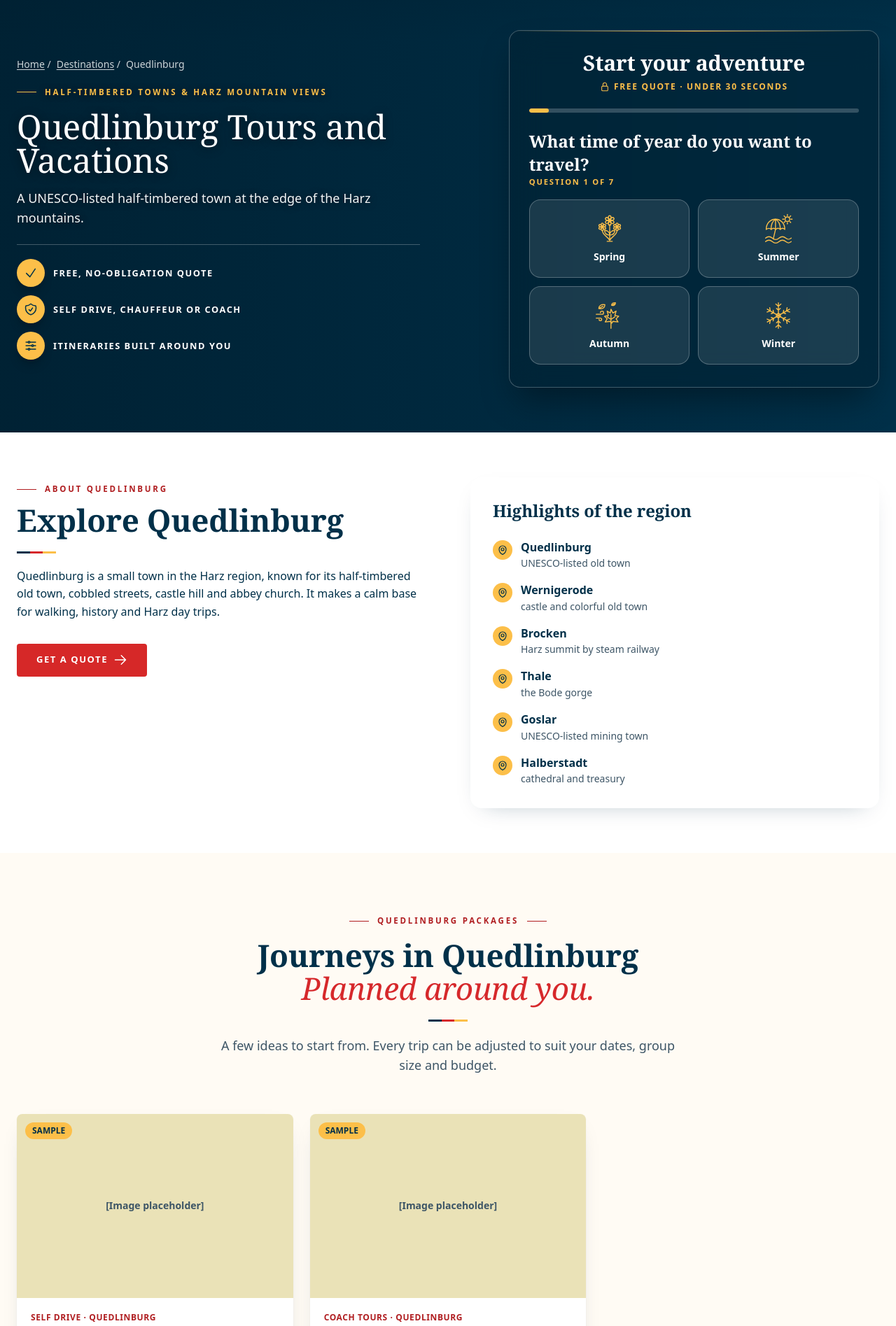
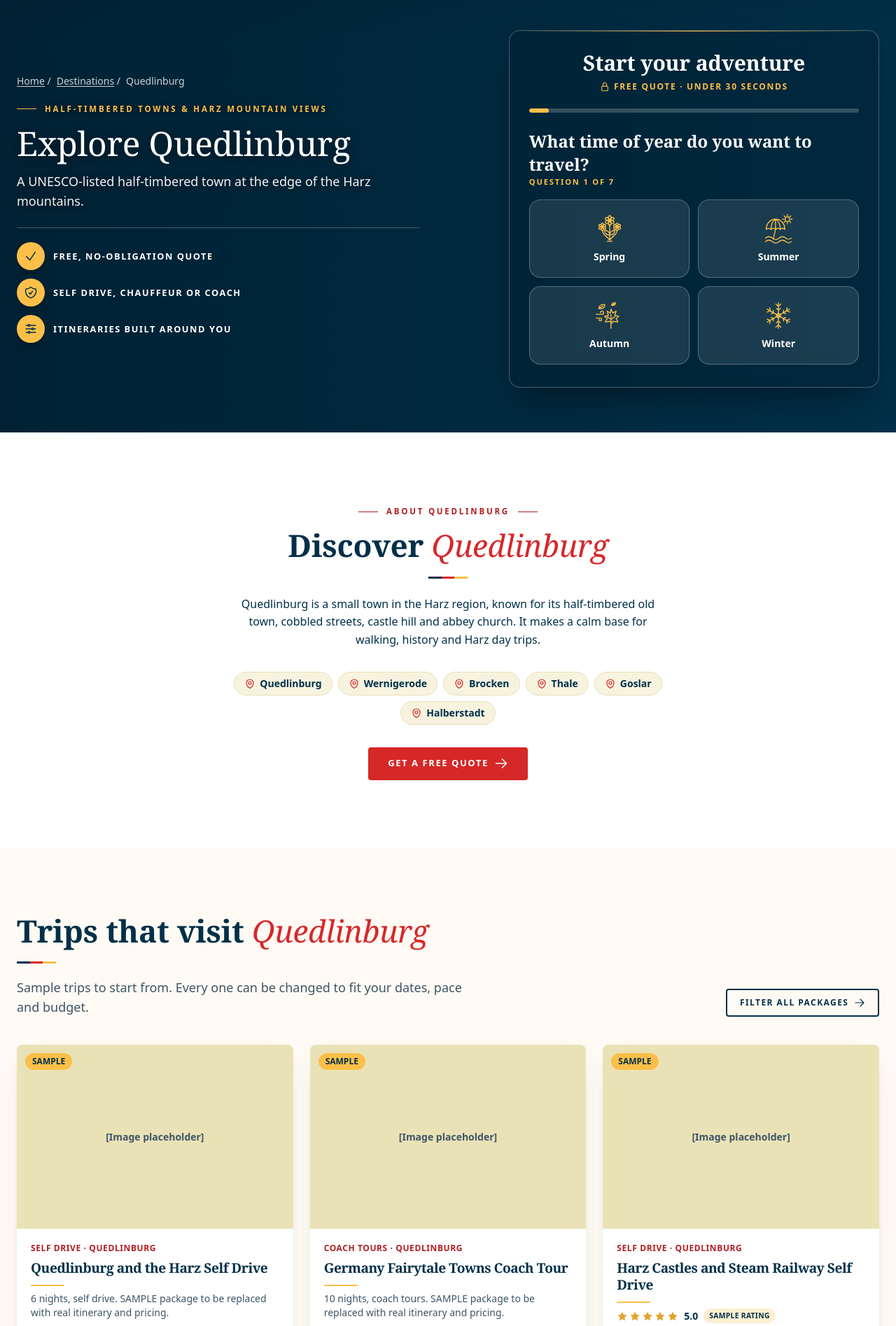
Before and after one commit to xfranzce/go-germany-tours, a Laravel app: page /destinations/quedlinburg in a window 1280 px wide. Shown: the part 101-1996 px from the top of the page at 70% size. Run offline with Laravel 12, Linux system fonts and the light colour scheme; data comes from the database, SQL or seed files in the repository; tables that the repository leaves empty hold one stand-in row (values such as "Sample post"); style sheets or scripts are compiled from the project's sources; parts of the project's set-up code (start-up, migrations or seed data) failed here and were passed over; some libraries are stand-ins or nearby versions; some web fonts are replaced.

Commit message:
Destinations pages like gobelgiumtrips.com; 5 tours per destination
Co-Authored-By: Claude Sonnet 5.5 <noreply@anthropic.com>

```diff
--- a/app/Http/Controllers/DestinationController.php
+++ b/app/Http/Controllers/DestinationController.php
@@ -8,7 +8,7 @@ use App\Models\Page;
 use App\Models\Testimonial;
 use App\Support\Seo;
 
-/** /destinations overview (one block per region, like goeurotours.com) and one page per destination. */
+/** /destinations overview and one page per destination (layout modelled on gobelgiumtrips.com/destinations). */
 class DestinationController extends Controller
 {
     public function index()
@@ -32,7 +32,7 @@ class DestinationController extends Controller
 
         return view('destinations.show', $this->shared() + [
             'destination' => $destination, 'packages' => $packages,
-            'others' => Destination::active()->where('id', '!=', $destination->id)->get(),
+            'others' => Destination::active()->where('id', '!=', $destination->id)->withCount(['packages' => fn ($q) => $q->published()])->get(),
             'seo' => Seo::make($destination->seo_title ?: $destination->name.' Tours and Vacations', $destination->meta_description ?: $destination->summary, [
                 'image' => $destination->image,
                 'breadcrumbs' => [['name' => 'Home', 'url' => url('/')], ['name' => 'Destinations', 'url' => route('destinations.index')], ['name' => $destination->name, 'url' => route('destinations.show', $destination->slug)]],
--- a/database/seeders/DatabaseSeeder.php
+++ b/database/seeders/DatabaseSeeder.php
@@ -18,6 +18,7 @@ class DatabaseSeeder extends Seeder
             TourTypeFaqSeeder::class,
             ImageSeeder::class,
             TravelStyleSeeder::class,
+            FiveToursPerDestinationSeeder::class,
             MoreBlogPostsSeeder::class,
         ]);
     }
--- a/resources/views/destinations/show.blade.php
+++ b/resources/views/destinations/show.blade.php
@@ -1,47 +1,88 @@
 @extends('layouts.app')
 
+{{-- One destination, laid out like gobelgiumtrips.com/destinations/bruges: quiz hero, "Discover X", the trips that visit it,
+     more destinations, and a "Ready for X?" closing band. --}}
 @section('content')
 @include('partials.collection-hero', [
     'heroImage' => $destination->image, 'eyebrow' => $destination->tagline ?: 'Discover '.$destination->name,
-    'title' => $destination->name.' Tours and Vacations', 'lead' => $destination->summary,
+    'title' => 'Explore '.$destination->name, 'lead' => $destination->summary,
     'crumbs' => [['Home', route('home')], ['Destinations', route('destinations.index')], [$destination->name, null]],
 ])
 @php $places = $destination->placeList(); @endphp
-<div class="container-x grid items-start gap-10 py-12 lg:grid-cols-2 lg:gap-16 lg:py-16">
-    <section aria-labelledby="about-dest">
-        <p class="eyebrow text-brand-red-dark">About {{ $destination->name }}</p>
-        <h2 id="about-dest" class="mt-3">Explore {{ $destination->name }}</h2>
-        <span class="flag-rule" aria-hidden="true"></span>
-        <div class="prose-ggt mt-5">{!! $destination->description !!}</div>
-        <x-button class="mt-8" data-title="Get a quote: {{ $destination->name }}" data-prefill="Interested in: {{ $destination->name }}."
-                  @click="$store.modal.show({form:'package_quote', ...$el.dataset})">Get a Quote <x-icon name="arrow-right" class="w-5 h-5"/></x-button>
-    </section>
-    @if($places)
-        <section class="rounded-2xl bg-white p-6 shadow-card sm:p-8" aria-labelledby="dest-places">
-            <h2 id="dest-places" class="text-2xl">Highlights of the region</h2>
-            <ul class="mt-6 space-y-4">
+
+{{-- ABOUT --}}
+<section class="bg-white py-16 sm:py-24" aria-labelledby="about-dest">
+    <div class="container-x max-w-3xl text-center">
+        <p class="eyebrow centered text-brand-red-dark">About {{ $destination->name }}</p>
+        <h2 id="about-dest" class="mt-4">Discover <em class="font-medium italic text-brand-red">{{ $destination->name }}</em></h2>
+        <span class="flag-rule centered" aria-hidden="true"></span>
+        @if($destination->description)<div class="prose-ggt mx-auto mt-6 text-left sm:text-center">{!! $destination->description !!}</div>
+        @elseif($destination->summary)<p class="mt-6 text-lg text-ink-soft">{{ $destination->summary }}</p>@endif
+        @if($places)
+            <ul class="mt-8 flex flex-wrap justify-center gap-2" aria-label="Highlights of the region">
                 @foreach($places as [$name, $note])
-                    <li class="flex items-start gap-3">
-                        <span class="mt-0.5 grid size-7 shrink-0 place-items-center rounded-full bg-brand-gold text-brand-navy" aria-hidden="true"><x-icon name="pin" class="size-4"/></span>
-                        <span><span class="block font-bold text-brand-navy">{{ $name }}</span>@if($note)<span class="block text-sm text-ink-soft">{{ $note }}</span>@endif</span>
-                    </li>
+                    <li class="inline-flex items-center gap-1.5 rounded-full border border-brand-custard bg-brand-custard-light px-3.5 py-1.5 text-sm font-semibold text-brand-navy" @if($note) title="{{ $note }}" @endif>
+                        <x-icon name="pin" class="size-4 text-brand-red"/>{{ $name }}</li>
                 @endforeach
             </ul>
-        </section>
-    @endif
-</div>
-<section class="bg-brand-cream py-14 sm:py-20" aria-labelledby="dest-pkgs">
+        @endif
+        <x-button class="mt-8" data-title="Get a quote: {{ $destination->name }}" data-prefill="Interested in: {{ $destination->name }}."
+                  @click="$store.modal.show({form:'package_quote', ...$el.dataset})">Get a free quote <x-icon name="arrow-right" class="w-5 h-5"/></x-button>
+    </div>
+</section>
+
+{{-- TRIPS --}}
+<section class="bg-brand-cream py-16 sm:py-24" aria-labelledby="dest-pkgs">
     <div class="container-x">
-        <x-section-heading id="dest-pkgs" :eyebrow="$destination->name.' packages'" :title="'Journeys in '.$destination->name" emphasis="Planned around you."
-            intro="A few ideas to start from. Every trip can be adjusted to suit your dates, group size and budget."/>
+        <div class="mb-10 flex flex-wrap items-end justify-between gap-6">
+            <div class="max-w-2xl">
+                <h2 id="dest-pkgs">Trips that visit <em class="font-medium italic text-brand-red">{{ $destination->name }}</em></h2>
+                <span class="flag-rule" aria-hidden="true"></span>
+                <p class="mt-5 text-base text-ink-soft sm:text-lg">Sample trips to start from. Every one can be changed to fit your dates, pace and budget.</p>
+            </div>
+            <x-button :href="route('packages.index', ['destination' => $destination->slug])" variant="outline" size="sm">Filter all packages <x-icon name="arrow-right" class="h-4 w-4"/></x-button>
+        </div>
         @if($packages->isEmpty())<p class="text-ink-soft">No packages listed here yet. Ask us for a tailored trip.</p>
         @else<div class="grid gap-6 md:grid-cols-2 lg:grid-cols-3">@foreach($packages as $p)<x-package-card :package="$p"/>@endforeach</div>@endif
-        <p class="mt-8 text-ink-soft">Also explore:
-            @foreach($others as $o)<a class="underline font-bold" href="{{ route('destinations.show', $o->slug) }}">{{ $o->name }}</a>{{ $loop->last ? '' : ', ' }}@endforeach
-        </p>
     </div>
 </section>
-@include('partials.sections.how')
-@include('partials.sections.reviews')
-@include('partials.sections.faq')
+
+{{-- MORE DESTINATIONS --}}
+@if($others->isNotEmpty())
+<section class="bg-white py-16 sm:py-24" aria-labelledby="dest-more">
+    <div class="container-x">
+        <h2 id="dest-more">More destinations to <em class="font-medium italic text-brand-red">explore</em></h2>
+        <span class="flag-rule" aria-hidden="true"></span>
+        <ul class="mt-10 grid gap-5 sm:grid-cols-2 lg:grid-cols-3">
+            @foreach($others as $o)
+                <li>
+                    <a href="{{ route('destinations.show', $o->slug) }}" class="group relative isolate flex min-h-56 flex-col justify-end overflow-hidden rounded-2xl bg-brand-navy p-6 text-white shadow-card">
+                        @if($o->image)<x-picture :path="$o->image" sizes="(min-width: 1024px) 30vw, (min-width: 640px) 50vw, 100vw" class="absolute inset-0 -z-20 h-full w-full object-cover transition duration-700 group-hover:scale-105"/>@endif
+                        <span class="absolute inset-0 -z-10 bg-gradient-to-t from-brand-navy-dark/90 via-brand-navy-dark/35 to-transparent" aria-hidden="true"></span>
+                        <span class="font-display text-3xl font-semibold">{{ $o->name }}</span>
+                        <span class="mt-1 text-sm text-white/85">{{ $o->packages_count }} {{ Str::plural('tour', $o->packages_count) }}</span>
+                        <span class="mt-3 inline-flex items-center gap-2 text-xs font-extrabold uppercase tracking-[0.16em] text-brand-gold">Explore <x-icon name="arrow-right" class="h-4 w-4 transition group-hover:translate-x-1"/></span>
+                    </a>
+                </li>
+            @endforeach
+        </ul>
+    </div>
+</section>
+@endif
+
+{{-- READY FOR X? --}}
+<section class="bg-brand-cream py-16 text-center sm:py-24" aria-labelledby="dest-ready">
+    <div class="container-x max-w-2xl">
+        <p class="eyebrow centered text-brand-red-dark">{{ $destination->name }}</p>
+        <h2 id="dest-ready" class="mt-4">Ready for <em class="font-medium italic text-brand-red">{{ $destination->name }}?</em></h2>
+        <span class="flag-rule centered" aria-hidden="true"></span>
+        <p class="mt-5 text-base text-ink-soft sm:text-lg">Tell us when you want to go and who is coming. We will send a free quote.</p>
+        <div class="mt-8 flex flex-wrap justify-center gap-3">
+            <x-button data-title="Get a quote: {{ $destination->name }}" data-prefill="Interested in: {{ $destination->name }}."
+                      @click="$store.modal.show({form:'package_quote', ...$el.dataset})">Get a free quote <x-icon name="arrow-right" class="w-5 h-5"/></x-button>
+            <x-button variant="outline" data-title="Ask us a question" data-subtitle="{{ $destination->name }}" data-prefill="Question about {{ $destination->name }}: "
+                      @click="$store.modal.show({form:'package_question', ...$el.dataset})">Ask us a question</x-button>
+        </div>
+    </div>
+</section>
 @endsection
```
Also changed, not shown: CLAUDE.md (+1 -1 lines), database/seeders/FiveToursPerDestinationSeeder.php (added, +111 -0 lines), docs/reference/CLONE_PROMPT.md (+1 -1 lines), resources/views/destinations/index.blade.php (+25 -34 lines), tests/Feature/DestinationsAndTravelStylesTest.php (+14 -3 lines), database/migrations/2026_11_26_000002_add_five_tours_per_destination.php (added).
